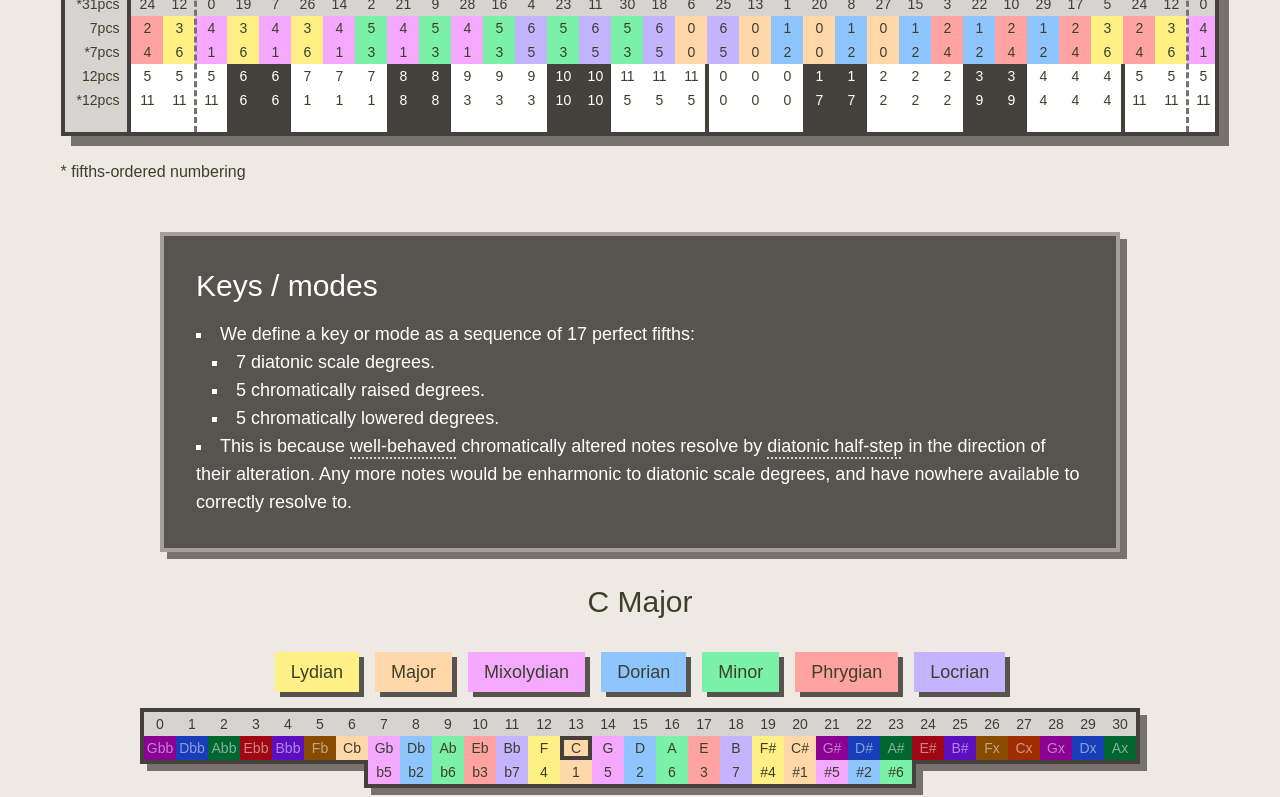
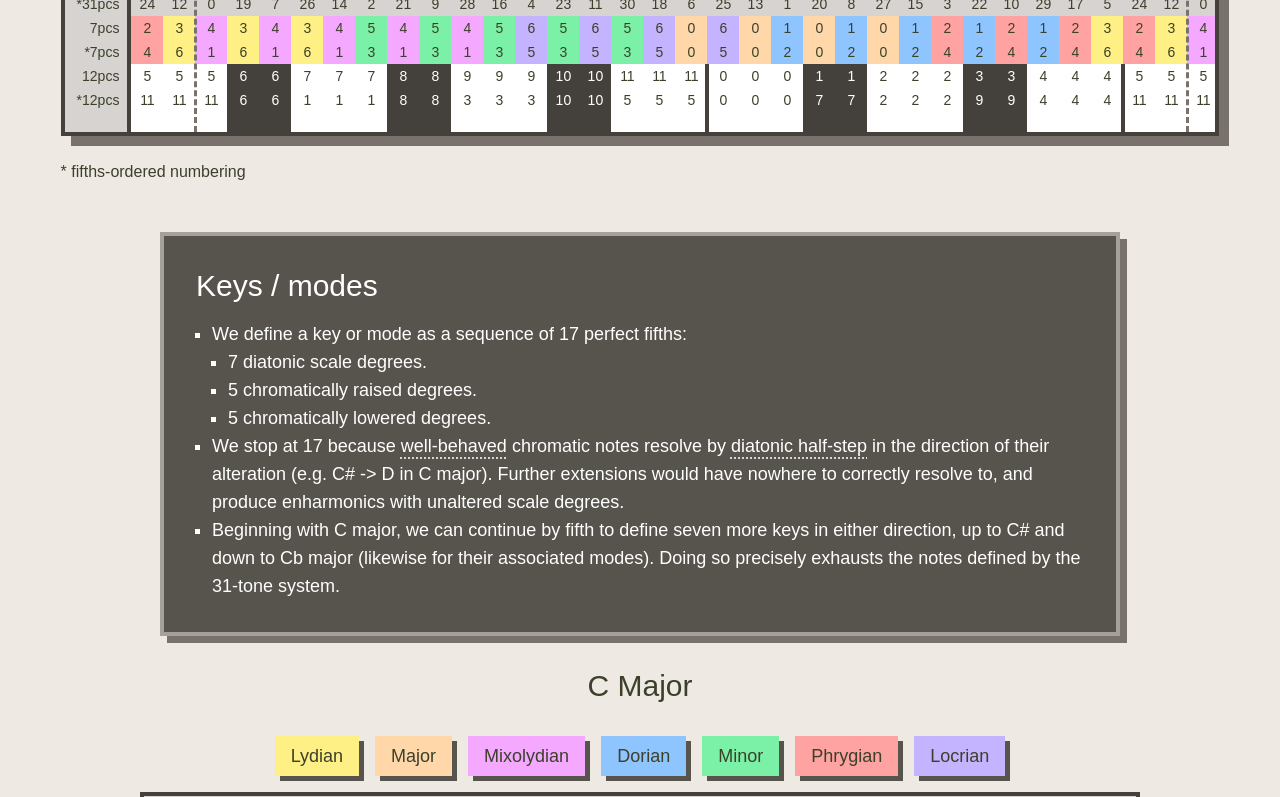
Before and after one commit to dylancobb/31pcs-demo, a SvelteKit app: page / in a window 1280 px wide. Shown: the part 564-1361 px from the top of the page. Built offline with nearby package versions, Linux system fonts and the light colour scheme; a web font is replaced by a local one.

Commit message:
update scales explanation

```diff
--- a/src/routes/+page.svelte
+++ b/src/routes/+page.svelte
@@ -54,26 +54,31 @@
 		class="flex w-full flex-col gap-4 border-4 border-stone-400 bg-stone-600 p-8 text-white shadow-[7px_7px_0_0_var(--color-stone-500)]"
 	>
 		<h2 class="text-lg sm:text-xl lg:text-2xl xl:text-3xl">Keys / modes</h2>
-		<ul class="list-inside list-[square] text-sm lg:text-base xl:text-lg">
+		<ul class="list-[square] pl-4 text-sm lg:text-base xl:text-lg">
 			<li>
 				We define a key or mode as a sequence of 17 perfect fifths:
-				<ul class="list-inside list-[square] pl-4 text-sm lg:text-base xl:text-lg">
+				<ul class="list-[square] pl-4">
 					<li>7 diatonic scale degrees.</li>
 					<li>5 chromatically raised degrees.</li>
 					<li>5 chromatically lowered degrees.</li>
 				</ul>
 			</li>
 			<li>
-				This is because <span
+				We stop at 17 because <span
 					class="underline decoration-stone-200 decoration-dotted underline-offset-4 sm:underline-offset-5 xl:underline-offset-6"
 					>well-behaved</span
 				>
-				chromatically altered notes resolve by
+				chromatic notes resolve by
 				<span
 					class="underline decoration-stone-200 decoration-dotted underline-offset-4 sm:underline-offset-5 xl:underline-offset-6"
 					>diatonic half-step</span
-				> in the direction of their alteration. Any more notes would be enharmonic to diatonic scale
-				degrees, and have nowhere available to correctly resolve to.
+				> in the direction of their alteration (e.g. C# -&gt; D in C major). Further extensions would
+				have nowhere to correctly resolve to, and produce enharmonics with unaltered scale degrees.
+			</li>
+			<li>
+				Beginning with C major, we can continue by fifth to define seven more keys in either
+				direction, up to C# and down to Cb major (likewise for their associated modes). Doing so
+				precisely exhausts the notes defined by the 31-tone system.
 			</li>
 		</ul>
 	</section>
```
